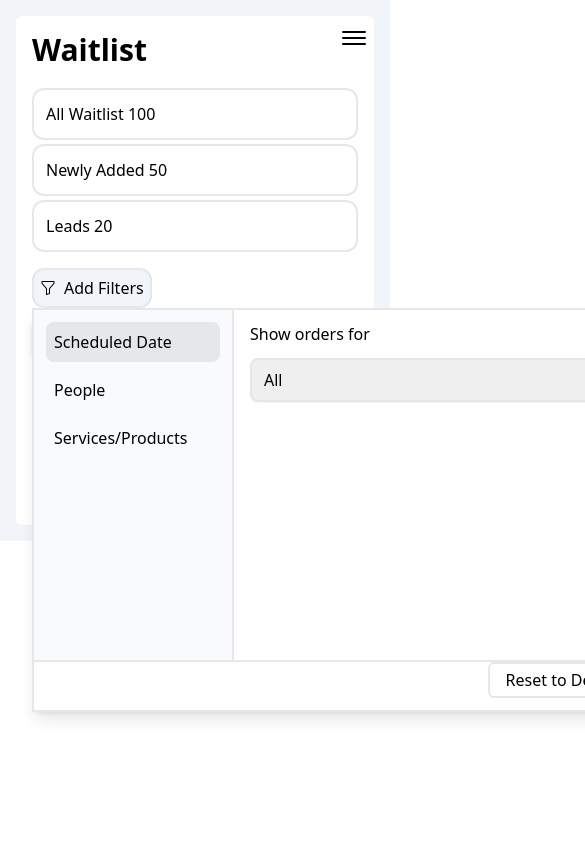
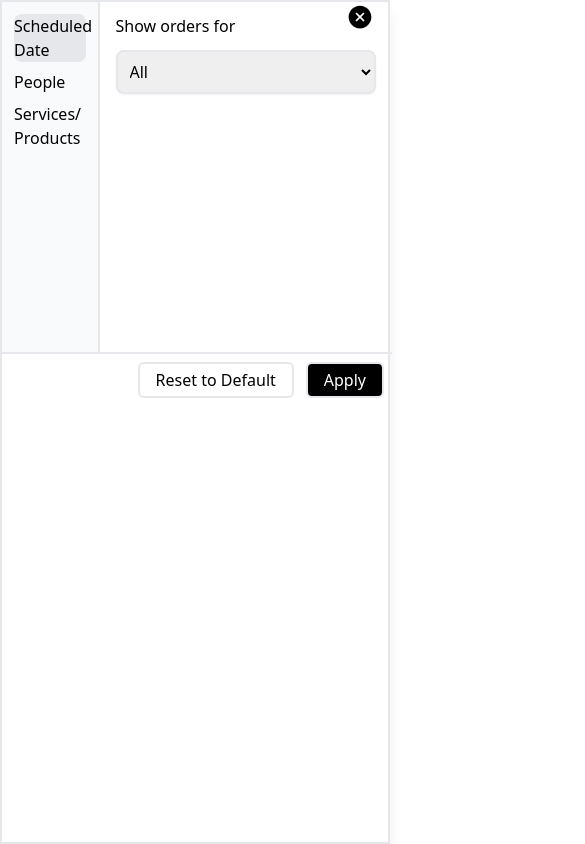
Before and after one commit to Sumant64/omnify-machine-coding, a Next.js app: page /waitlist in a window 390 px wide. Both pictures are taken after typing "Sample" into the empty fields and a click on the button "Add Filters". Shown: the top 844 px of the page, 585 px wide, since content can reach past the window. Built offline with nearby package versions, Linux system fonts and the light colour scheme; grey boxes are pictures that could not be loaded.

Commit message:
filter mobile view

```diff
--- a/app/components/filter/Filter.jsx
+++ b/app/components/filter/Filter.jsx
@@ -4,8 +4,9 @@ import People from './People';
 import ServiceProducts from './ServiceProducts';
 import { useDispatch, useSelector } from 'react-redux';
 import { removeAllFilters, updateFilters } from '@/redux/actions/filterAction';
+import { IoIosCloseCircle } from "react-icons/io";
 
-const Filter = () => {
+const Filter = ({filterDialog, setFilterDialog}) => {
   const [selection, setSelection] = useState(1);
   const [selectedPeople, setSelectedPeople] = useState([]);
   const [scheduledDate, setScheduledDate] = useState({from: '', to: '', field: ''})
@@ -35,34 +36,37 @@ const Filter = () => {
       scheduledDate: [scheduledDate.from, scheduledDate.to, scheduledDate.field]
     }
 
-    dispatch(updateFilters(filterList))
+    dispatch(updateFilters(filterList));
+    setFilterDialog(false);
   }
 
   const resetFilter = () => {
     dispatch(removeAllFilters());
     setSelectedPeople([]);
     setScheduledDate({from: '', to: '', field: ''});
+    setFilterDialog(false)
   }
 
   return (
-    <div className='h-[400px] w-[700px]'>
+    <div className='w-[100vw] h-[100vh] sm:h-[400px] sm:w-[700px]'>
       <div className='flex h-[350px] w-[700px]'>
+      <IoIosCloseCircle className='w-7 h-7 fixed top-[3px] right-4 ml-2 sm:hidden' onClick={() => setFilterDialog(false)} />
       {/* Left side */}
-        <div className='w-[200px] bg-slate-50 p-3 border-r-2'>
+        <div className='w-[25vw] sm:w-[200px] bg-slate-50 p-3 border-r-2'>
           <div className="left flex flex-col text-start gap-2">
-            <button onClick={() => setSelection(1)} className={`text-start rounded-lg p-2 ${selection === 1 && 'bg-gray-200'} transition-all duration-300`}>Scheduled Date</button>
-            <button onClick={() => setSelection(2)} className={`text-start rounded-lg p-2 ${selection === 2 && 'bg-gray-200'} transition-all duration-300`}>People {peopleFilter.length > 0 && peopleFilter.length}</button>
-            <button onClick={() => setSelection(3)} className={`text-start rounded-lg p-2 ${selection === 3 && 'bg-gray-200'} transition-all duration-300`}>Services/Products</button>
+            <button onClick={() => setSelection(1)} className={`text-start rounded-lg sm:p-2 ${selection === 1 && 'bg-gray-200'} transition-all duration-300`}>Scheduled Date</button>
+            <button onClick={() => setSelection(2)} className={`text-start rounded-lg sm:p-2 ${selection === 2 && 'bg-gray-200'} transition-all duration-300`}>People {peopleFilter.length > 0 && peopleFilter.length}</button>
+            <button onClick={() => setSelection(3)} className={`text-start rounded-lg sm:p-2 ${selection === 3 && 'bg-gray-200'} transition-all duration-300`}>Services/ Products</button>
           </div>
         </div>
         {/* right side */}
-        <div className="right w-[500px] overflow-auto">
+        <div className="right w-[75vw] sm:w-[500px] overflow-auto">
           {getActiveFilter()}
         </div>
       </div>
 
       {/* footer */}
-      <div className="footer border-t-2 flex justify-end">
+      <div className="footer border-t-2 flex justify-end p-2">
         <div className=''>
           <button onClick={() => resetFilter()} className='border-2 p-1 pl-4 pr-4 rounded-md'>Reset to Default</button>
           <button onClick={() => applyFilter()} className='border-2 p-1 pl-4 pr-4 bg-black text-white ml-3 rounded-md'>Apply</button>
--- a/app/waitlist/page.jsx
+++ b/app/waitlist/page.jsx
@@ -134,8 +134,8 @@ const DynamicTableUpgrade = () => {
                         </svg>
                         Add Filters
                     </button>
-                    <div className={`border-2 z-50 bg-[#fff] shadow-lg absolute ${filterDialog ? 'block' : 'hidden'}`}>
-                        <Filter />
+                    <div className={`border-2 z-50 bg-[#fff] w-[100vw] h-[100vh] sm:w-auto sm:h-auto fixed top-0 left-0 sm:left-auto sm:top-auto shadow-lg sm:absolute ${filterDialog ? 'block' : 'hidden'}`}>
+                        <Filter filterDialog={filterDialog} setFilterDialog={setFilterDialog} />
                     </div>
                 </div>
                 <div className='flex flex-col sm:flex-row gap-3'>
```
